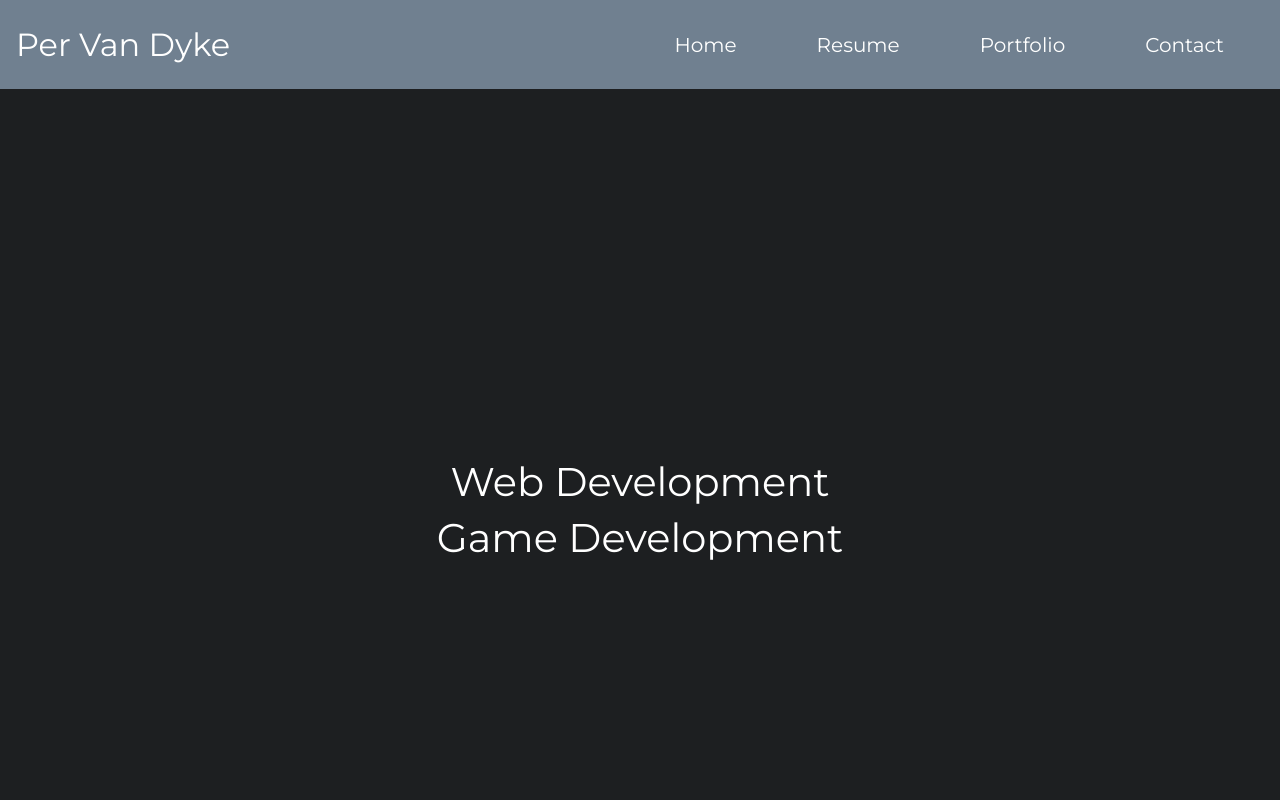
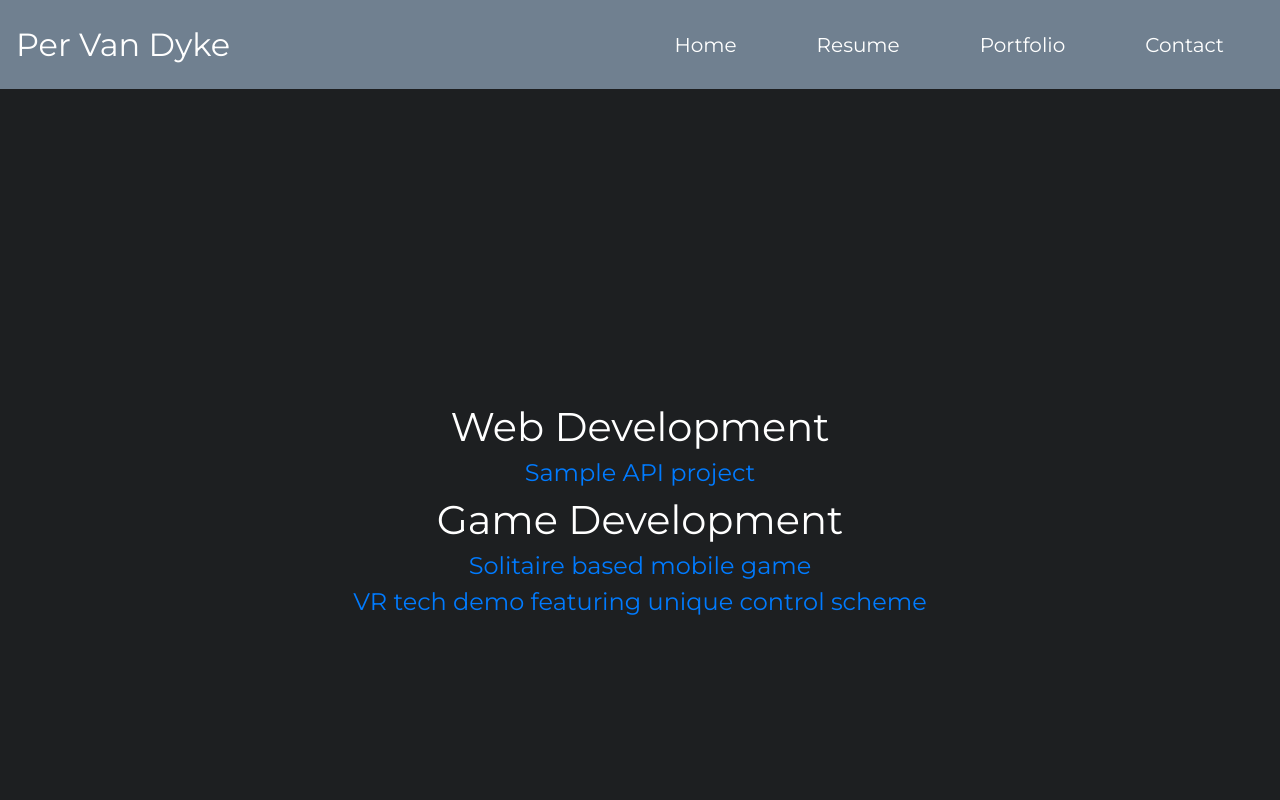
Before and after one commit to pervandyke/pervandyke.github.io, a plain HTML site: page docs/Portfolio.html in a window 1280 px wide. Shown: the top 800 px of the page. Drawn offline with nearby package versions, Linux system fonts and the light colour scheme.

Commit message:
updated portfolio

```diff
--- a/docs/MainCSS.css
+++ b/docs/MainCSS.css
@@ -192,7 +192,9 @@ body {
     flex-direction: column;
     align-items: center;
     width: 100%;
+    height: 100%;
 }
+
 
 /*------------Contact Styling---------------*/
 
--- a/docs/Portfolio.html
+++ b/docs/Portfolio.html
@@ -47,9 +47,11 @@
         <div id="contentWrapper">
             <div id="portfolioWrapper">
                 <h1>Web Development</h1>
+                    <h4><a href="https://github.com/pervandyke/WishListAppAPI" target="_blank">Sample API project</a></h4>
 
                 <h1>Game Development</h1>
-
+                    <h4><a href="https://github.com/HampshireCollegeCompSci/cs327_f2019" target="_blank">Solitaire based mobile game</a></h4>
+                    <h4><a href="https://tinyurl.com/vertexflare" target="_blank">VR tech demo featuring unique control scheme</a></h4>
             </div>
 
 
```
